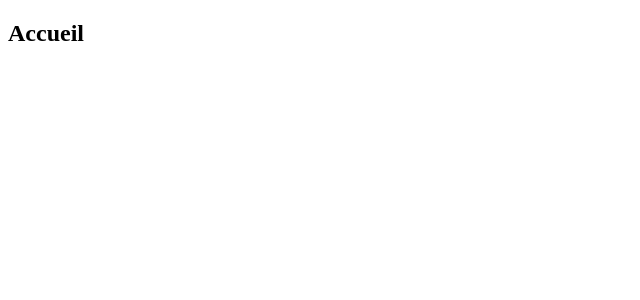
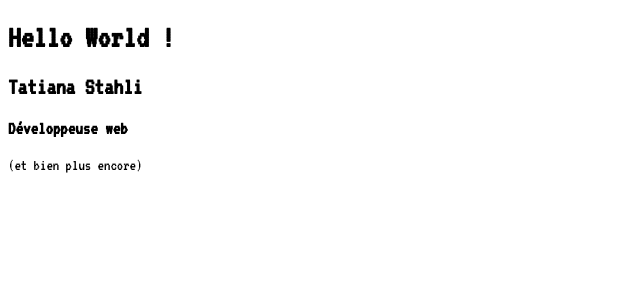
Before and after one commit to tatiana-sthl/portfolio2024, a React (Create React App) app: page / in a window 1280 px wide. Shown: the top 300 px of the page, without its empty margins (0-640 px from the left). Built offline with nearby package versions, Linux system fonts and the light colour scheme.

Commit message:
add variables in scss

```diff
--- a/package.json
+++ b/package.json
@@ -35,5 +35,8 @@
       "last 1 firefox version",
       "last 1 safari version"
     ]
+  },
+  "devDependencies": {
+    "sass": "^1.70.0"
   }
 }
--- a/public/index.html
+++ b/public/index.html
@@ -23,6 +23,10 @@
       work correctly both with client-side routing and a non-root public URL.
       Learn how to configure a non-root public URL by running `npm run build`.
     -->
+    <link rel="preconnect" href="https://fonts.googleapis.com">
+    <link rel="preconnect" href="https://fonts.gstatic.com" crossorigin>
+    <link href="https://fonts.googleapis.com/css2?family=Pixelify+Sans:wght@400;500;600;700&family=Silkscreen&family=VT323&display=swap" rel="stylesheet">
+
     <title>Tatiana Stahli</title>
   </head>
   <body>
--- a/src/pages/Home.js
+++ b/src/pages/Home.js
@@ -1,11 +1,14 @@
 import React from 'react';
-
+import '../styles/base.scss';
 
 function Home() {
     return (
       <div>
-        <h2>Accueil</h2>
-        {/* Contenu de la page d'accueil */}
+        <h1>Hello World !</h1>
+        <h2>Tatiana Stahli</h2>
+        <h3>Développeuse web</h3>
+        <p>(et bien plus encore)</p>
+
       </div>
     );
   }
--- a/src/styles/base.scss
+++ b/src/styles/base.scss
@@ -0,0 +1,11 @@
+$font-title : 'Silkscreen', sans-serif;
+$font-p : 'VT323', monospace;
+$font-em : 'Pixelify Sans', sans-serif;
+
+$primary-color : #1C1D21;
+$secondary-color : #BB9BB0;
+$tertiary-color : #F1E3E4;
+
+body {
+    font-family: $font-p;
+}
```
Also changed, not shown: 1 other file (tests, documents, lock files or other folders).
